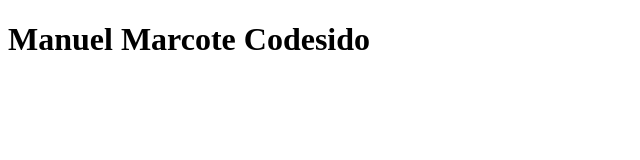
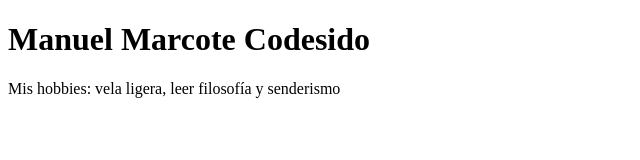
Before and after one commit to ManuelMarcoteC/Repo1Actividad1, a plain HTML site: page manuel.html in a window 1280 px wide. Shown: the whole page, without its empty margins (0-640 px from the left). Drawn offline with Linux system fonts and the light colour scheme.

Commit message:
ADD: añadidos hobbies manuel.html

```diff
--- a/manuel.html
+++ b/manuel.html
@@ -7,5 +7,6 @@
 </head>
 <body>
     <h1>Manuel Marcote Codesido</h1>
+    <p>Mis hobbies: vela ligera, leer filosofía y senderismo</p>
 </body>
 </html>
```
